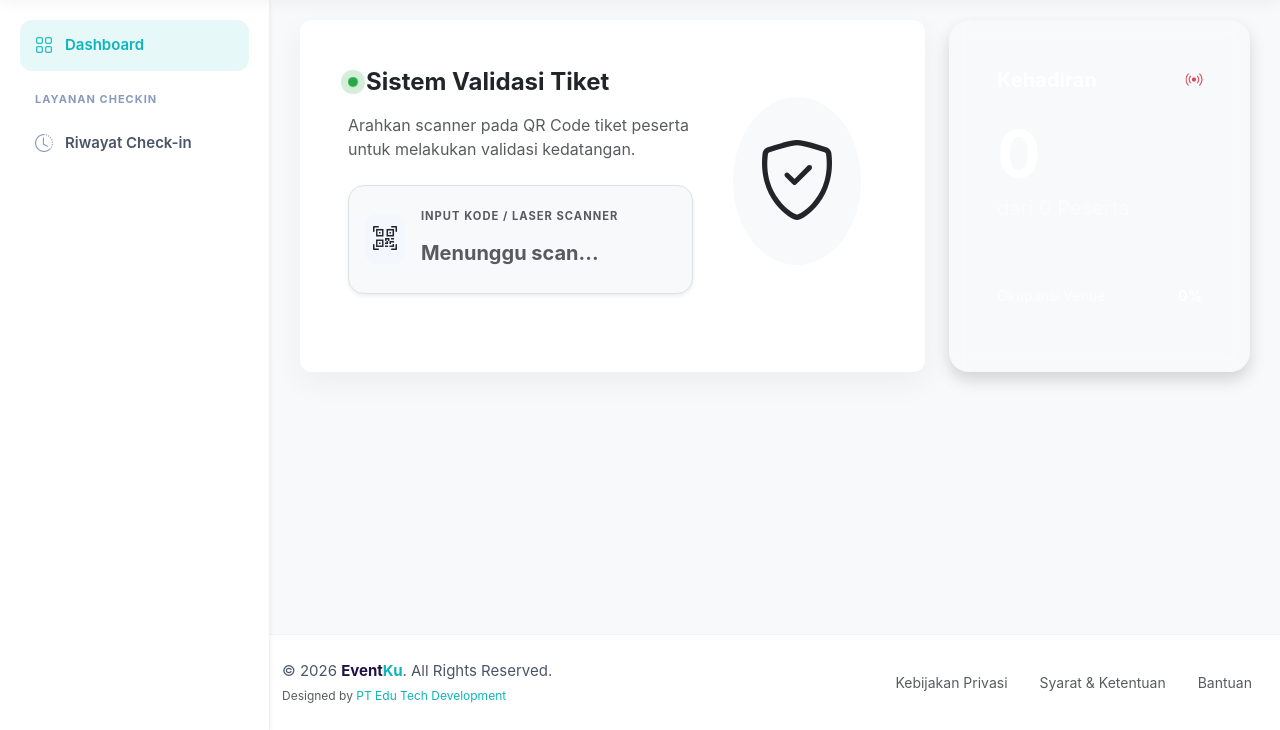
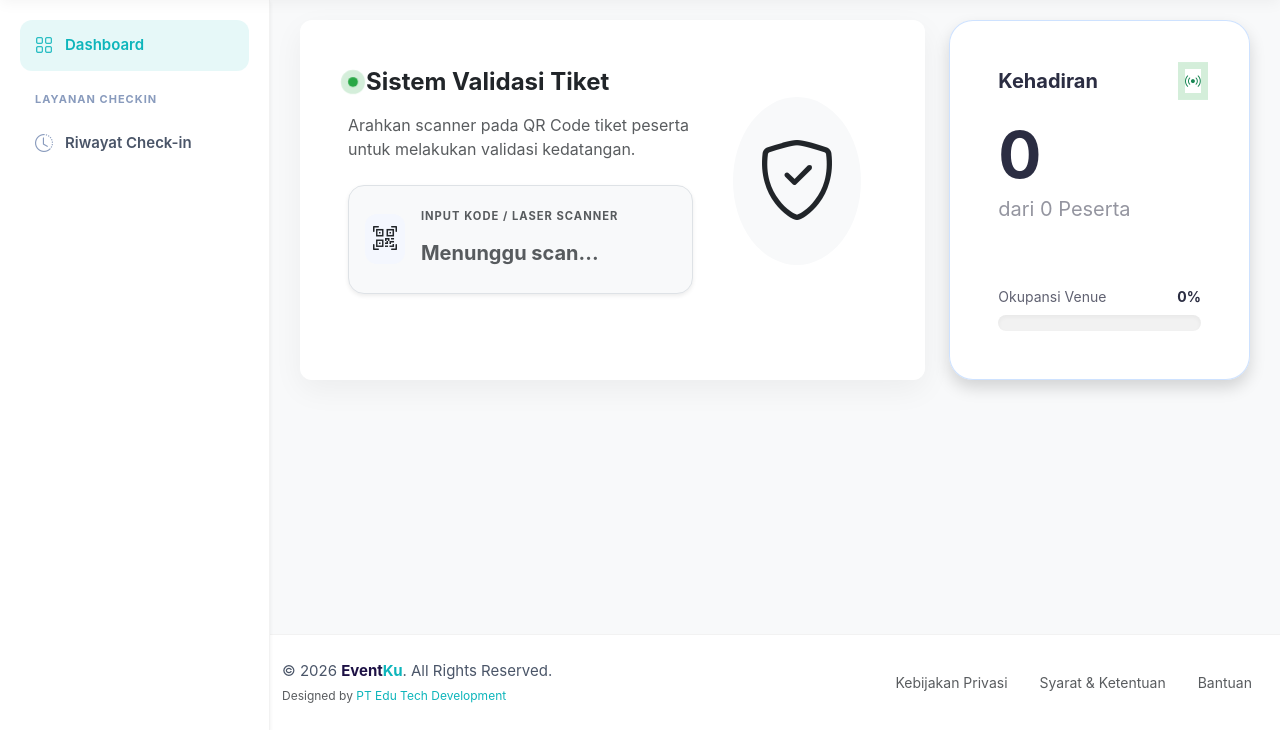
Before and after one commit to arifin0887/Sistem-Informasi-Pemesanan-Tiket-Event-, a PHP site: page /petugas/index.php in a window 1280 px wide. Shown: the part 70-800 px from the top of the page. Run offline with PHP 8.4, Linux system fonts and the light colour scheme; the visitor is signed in with stand-in values (Sample User, id 1); data that the repository does not hold is empty; some libraries are stand-ins or nearby versions.

Commit message:
update styling card kehadiran

```diff
--- a/assets/css/petugas/style.css
+++ b/assets/css/petugas/style.css
@@ -1,33 +1,59 @@
 .attendance-card {
-    background: linear-gradient(135deg, var(--primary-navy) 0%, #2a1b5e 100%);
-    border: none;
-    border-radius: 20px;
-    color: #ffffff !important;
-    transition: transform 0.3s ease;
+    background: rgba(255, 255, 255, 0.9);
+    backdrop-filter: blur(20px);
+    border: 1px solid rgba(13, 110, 253, 0.2);
+    border-radius: 24px;
+    box-shadow: 0 8px 32px rgba(0, 0, 0, 0.1);
+    color: var(--primary-navy) !important;
+    transition: all 0.4s cubic-bezier(0.175, 0.885, 0.32, 1.275);
+    position: relative;
+    overflow: hidden;
+}
+
+.attendance-card::before {
+    content: '';
+    position: absolute;
+    top: 0;
+    left: 0;
+    right: 0;
+    height: 4px;
+    background: linear-gradient(90deg, var(--secondary-tosca), var(--primary-navy));
 }
 
 .attendance-card h5,
 .attendance-card h1,
 .attendance-card span,
 .attendance-card p {
-    color: #ffffff !important;
+    color: var(--primary-navy) !important;
 }
 
-.attendance-card .text-white-50 {
-    color: rgba(255, 255, 255, 0.6) !important;
+.attendance-card .opacity-50 {
+    opacity: 0.5 !important;
+    color: var(--primary-navy) !important;
+}
+
+.attendance-card:hover {
+    transform: translateY(-8px);
+    box-shadow: 0 20px 40px rgba(0, 0, 0, 0.15);
 }
 
 .progress-custom {
-    height: 10px;
-    background: rgba(255, 255, 255, 0.1);
-    border-radius: 10px;
+    height: 16px;
+    background: rgba(0, 0, 0, 0.05);
+    border-radius: 12px;
     overflow: hidden;
+    box-shadow: inset 0 2px 4px rgba(0,0,0,0.05);
 }
 
 .progress-bar-glow {
-    background: var(--secondary-tosca);
-    box-shadow: 0 0 15px rgba(13, 181, 187, 0.4);
-    border-radius: 10px;
+    background: linear-gradient(90deg, var(--secondary-tosca), #10b981);
+    box-shadow: 0 0 20px rgba(13, 181, 187, 0.5), inset 0 1px 0 rgba(255,255,255,0.3);
+    border-radius: 12px;
+    transition: width 2s ease-in-out;
+}
+
+.pulse-green {
+    animation: pulse-green 2s infinite;
 }
 
 .pulse {
--- a/petugas/dashboard.php
+++ b/petugas/dashboard.php
@@ -23,7 +23,7 @@ $total_checkin = $data_checkin['total'];
 $sql_total = "SELECT COUNT(*) as total FROM attendee";
 $query_total = mysqli_query($conn, $sql_total);
 $data_total = mysqli_fetch_assoc($query_total);
-$total_tiket = $data_tiket['total'] ?? 0;
+$total_tiket = $data_total['total'];
 ?>
 
 <section class="section dashboard">
@@ -74,11 +74,11 @@ $total_tiket = $data_tiket['total'] ?? 0;
                     <div>
                         <div class="d-flex justify-content-between align-items-start mb-3">
                             <h5 class="fw-bold mb-0">Kehadiran</h5>
-                            <i class="bi bi-broadcast text-danger pulse"></i>
+                            <i class="bi bi-broadcast text-success pulse-green" data-success-icon="true"></i>
                         </div>
 
                         <div class="py-2">
-                            <h1 class="display-3 fw-bold mb-0"><?= $total_checkin; ?></h1>
+                            <h1 class="display-3 fw-bold mb-0 counter" data-target="<?= $total_checkin ?>"><?= $total_checkin; ?></h1>
                             <span class="opacity-50 fs-5">dari <?= $total_tiket; ?> Peserta</span>
                         </div>
                     </div>
@@ -103,6 +103,30 @@ $total_tiket = $data_tiket['total'] ?? 0;
 <script src="https://cdn.jsdelivr.net/npm/sweetalert2@11"></script>
 <script>
     document.addEventListener('DOMContentLoaded', function () {
+        // Counter animation
+        const counters = document.querySelectorAll('.counter');
+        counters.forEach(counter => {
+            const target = parseInt(counter.getAttribute('data-target'));
+            const increment = target / 100;
+            let current = 0;
+            const updateCounter = () => {
+                if (current < target) {
+                    current += increment;
+                    counter.textContent = Math.floor(current);
+                    setTimeout(updateCounter, 20);
+                } else {
+                    counter.textContent = target;
+                }
+            };
+            updateCounter();
+        });
+
+        // Progress bar animation
+        const progressBars = document.querySelectorAll('.progress-bar-glow');
+        progressBars.forEach(bar => {
+            bar.style.width = bar.style.width;
+        });
+
     const inputManual = document.getElementById('manual_kode');
 
     inputManual.focus();
```
